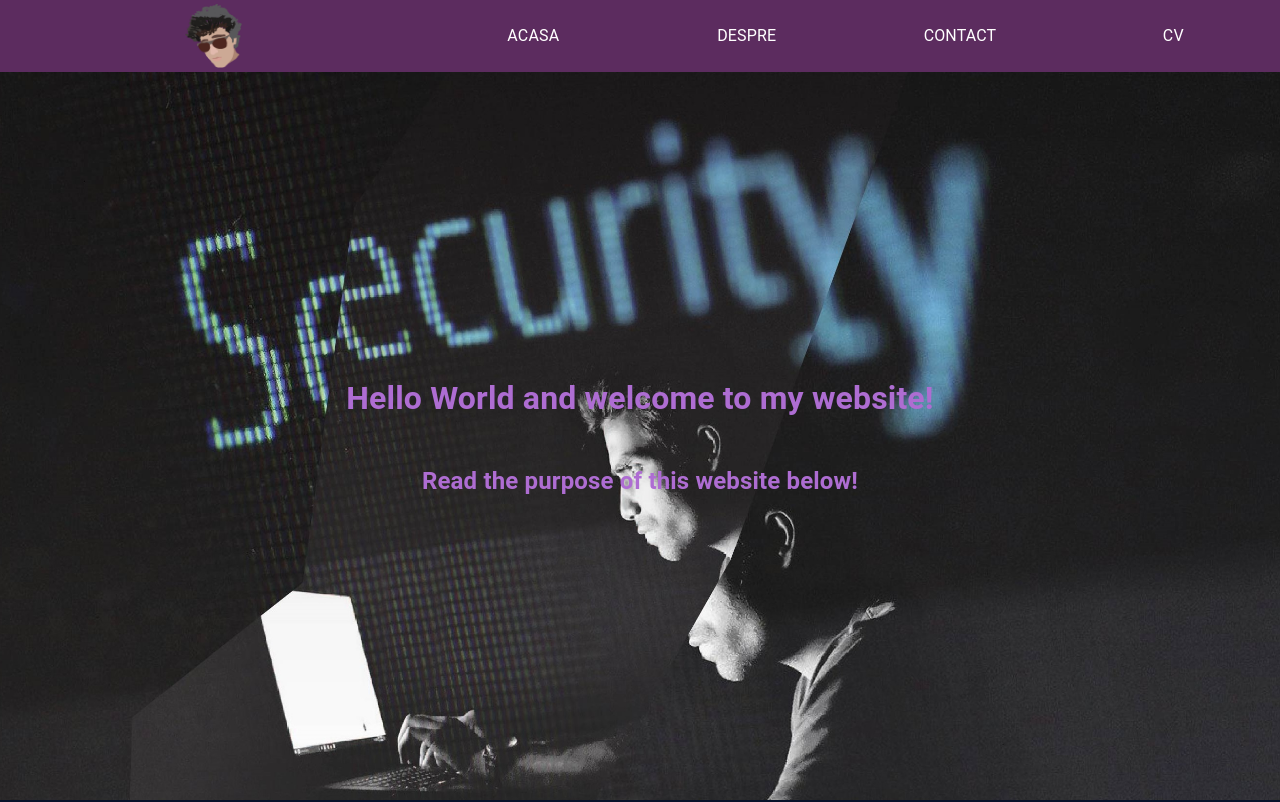
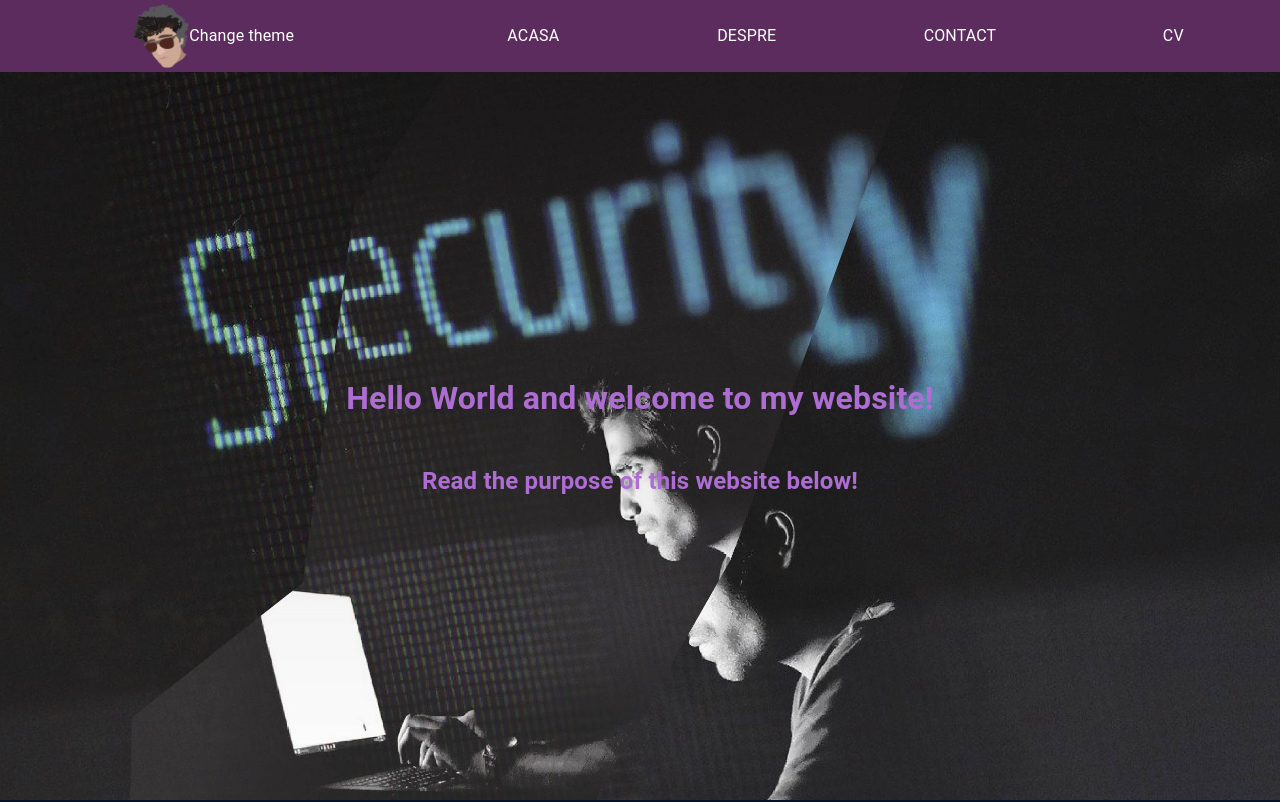
Before and after one commit to lieautman/Presentation-Site, a React (Create React App) app: page / in a window 1280 px wide. Shown: the top 802 px of the page. Built offline with nearby package versions, Linux system fonts and the light colour scheme.

Commit message:
change image label

```diff
--- a/src/Navigation/ThemeChanger/ThemeChanger.js
+++ b/src/Navigation/ThemeChanger/ThemeChanger.js
@@ -1,11 +1,16 @@
 import { useContext } from "react";
 import { ThemeContext } from "../../Resources/Theme/ThemeContext"
 import { darkTheme, lightTheme } from "../../Resources/Theme/Theme"
+import TypographyWithTheme from "../../Resources/StyledComponents/TypographyWithTheme";
 
 const ThemeChanger = () => {
     const { currentTheme, setCurrentTheme } = useContext(ThemeContext);
-    return <img src={currentTheme.images.navBarImage} alt="Logo" style={{ cursor: "pointer", width: "auto", height: "8vh" }}
-        onClick={()=>currentTheme===darkTheme?setCurrentTheme(lightTheme):setCurrentTheme(darkTheme)} />
+    return (
+        <>
+            <img src={currentTheme.images.navBarImage} alt="Logo" style={{ cursor: "pointer", width: "auto", height: "8vh" }}
+                onClick={() => currentTheme === darkTheme ? setCurrentTheme(lightTheme) : setCurrentTheme(darkTheme)} />
+            <TypographyWithTheme color={currentTheme.colors.textColor}>Change theme</TypographyWithTheme>
+        </>)
 }
 
 export default ThemeChanger;
```
